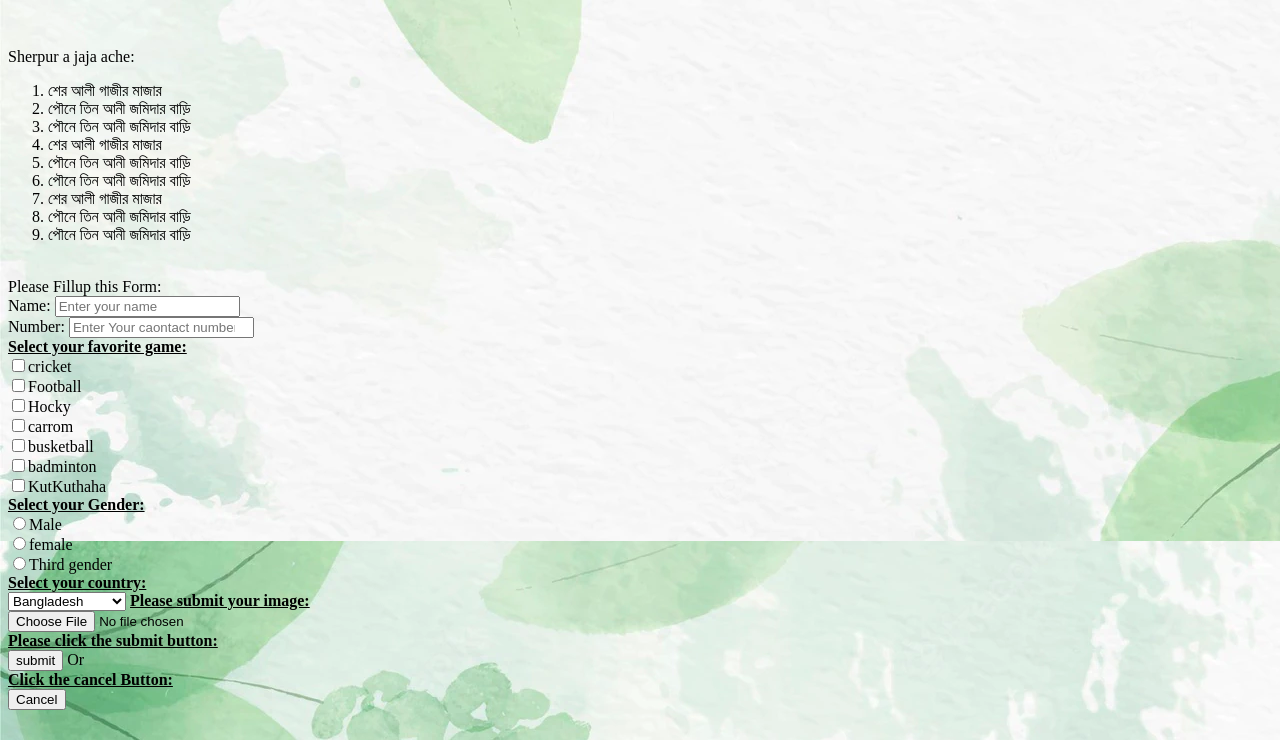
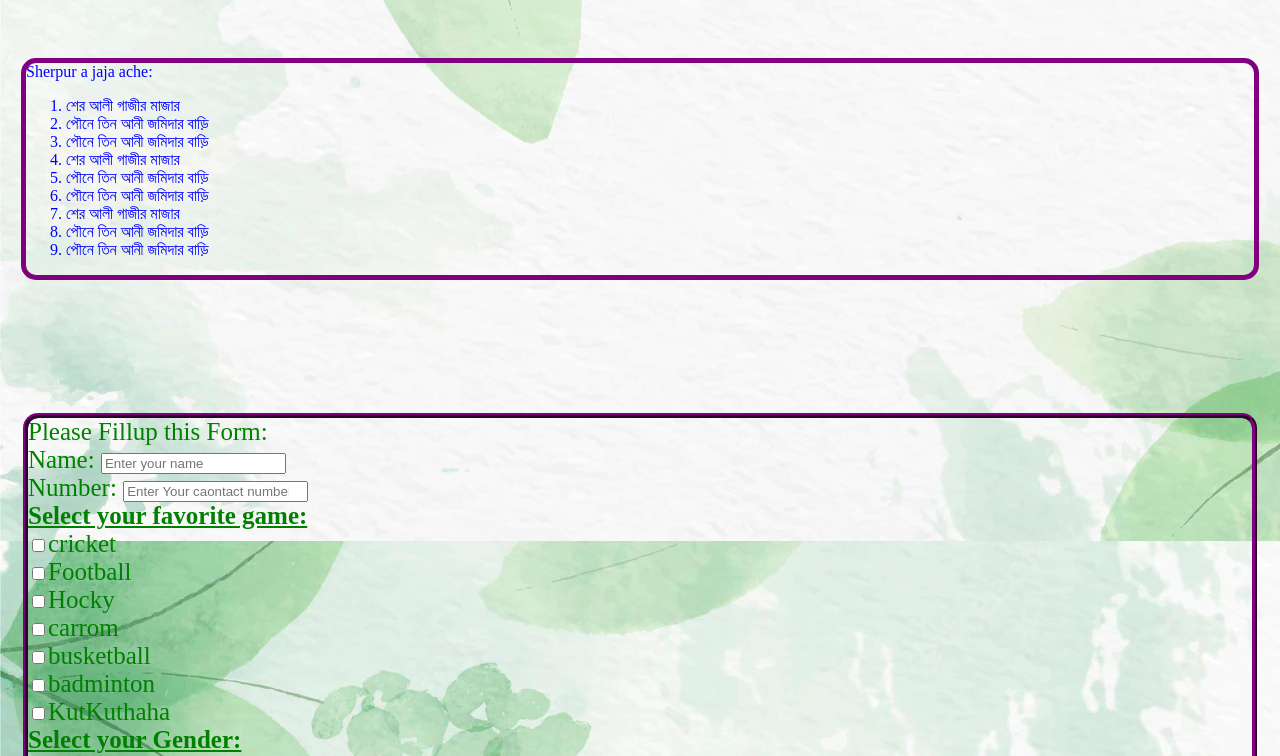
Before and after one commit to Khurshedspi/Project-with-programming-hero, a plain HTML site: page index.html in a window 1280 px wide. Shown: the part 792-1548 px from the top of the page. Drawn offline with Linux system fonts and the light colour scheme.

Commit message:
fifth code add

```diff
--- a/index.html
+++ b/index.html
@@ -35,6 +35,7 @@
         </ul>
     </div><br>
     <div class="ollist">
+        <div class="sherali">
             Sherpur a jaja ache:<br>
             <ol>
                 <li>শের আলী গাজীর মাজার</li>
@@ -47,6 +48,7 @@
                 <li>পৌনে তিন আনী জমিদার বাড়ি</li>
                 <li>পৌনে তিন আনী জমিদার বাড়ি</li>
             </ol>
+        </div>
     </div><br>
     <div id="form">
         Please Fillup this Form:<br> Name:
--- a/style.css
+++ b/style.css
@@ -11,3 +11,18 @@ div.ullist {
         border-radius: 30px;
         margin: 10px 13px 100px 13px;
     }
+
+    div#form {
+        color: green;
+        border: 5px ridge purple;
+        border-radius: 15px;
+        font-size: 25px;
+        margin: 15px;
+    }
+
+    .sherali {
+        color: blue;
+        border: 5px solid purple;
+        border-radius: 15px;
+        margin: 10px 13px 100px 13px;
+    }
```
Lines whose indentation alone changed are shown as unchanged.
